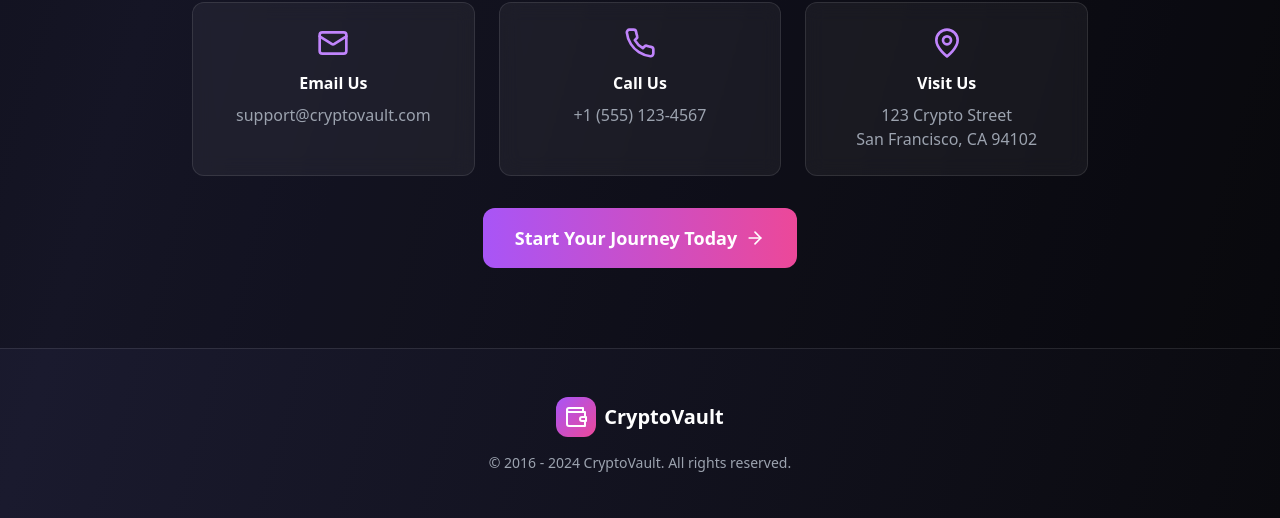
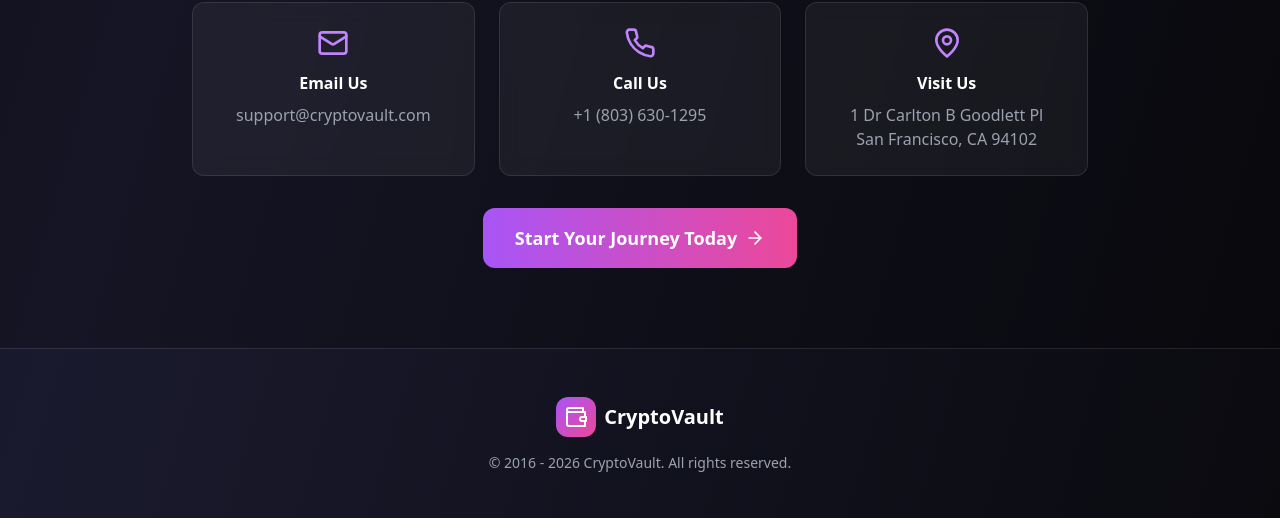
Before and after one commit to stichandlilo03-design/-crypto-investment-platform2, a Next.js app: page /about in a window 1280 px wide. Shown: the part 3950-4468 px from the top of the page. Built offline with nearby package versions, Linux system fonts and the light colour scheme.

Commit message:
Update page.tsx

```diff
--- a/app/about/page.tsx
+++ b/app/about/page.tsx
@@ -399,8 +399,8 @@ export default function AboutPage() {
               <div className="glass-effect rounded-xl p-6">
                 <Phone className="w-8 h-8 text-purple-400 mx-auto mb-3" />
                 <h3 className="font-bold text-white mb-2">Call Us</h3>
-                <a href="tel:+15551234567" className="text-gray-400 hover:text-purple-400 transition">
-                  +1 (555) 123-4567
+                <a href="tel:+18036301295" className="text-gray-400 hover:text-purple-400 transition">
+                  +1 (803) 630-1295
                 </a>
               </div>
 
@@ -408,7 +408,7 @@ export default function AboutPage() {
                 <MapPin className="w-8 h-8 text-purple-400 mx-auto mb-3" />
                 <h3 className="font-bold text-white mb-2">Visit Us</h3>
                 <p className="text-gray-400">
-                  123 Crypto Street<br />
+                  1 Dr Carlton B Goodlett Pl<br />
                   San Francisco, CA 94102
                 </p>
               </div>
@@ -435,7 +435,7 @@ export default function AboutPage() {
             <span className="text-xl font-display font-bold text-white">CryptoVault</span>
           </div>
           <p className="text-gray-400 text-sm">
-            &copy; 2016 - 2024 CryptoVault. All rights reserved.
+            &copy; 2016 - 2026 CryptoVault. All rights reserved.
           </p>
         </div>
       </footer>
```
